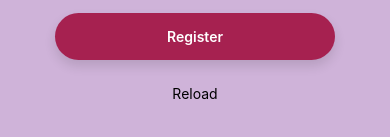
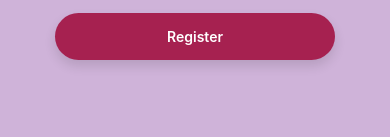
Before and after one commit to Timothy-Dev-Man/FeelClear-frontend, a React Native app: screen /Register in a window 390 px wide. Shown: the part 415-552 px from the top of the page. Built offline with nearby package versions, Linux system fonts and the light colour scheme.

Commit message:
remove reload button

```diff
--- a/src/Screens/Auth/Register.js
+++ b/src/Screens/Auth/Register.js
@@ -70,10 +70,6 @@ const Register = ({ navigation }) => {
           {loading ? "Registering..." : "Register"}
         </Text>
       </Pressable>
-
-      <Pressable onPress={() => DevSettings.reload()}>
-        <Text style={styles.link}>Reload</Text>
-      </Pressable>
     </View>
   )
 }
```
